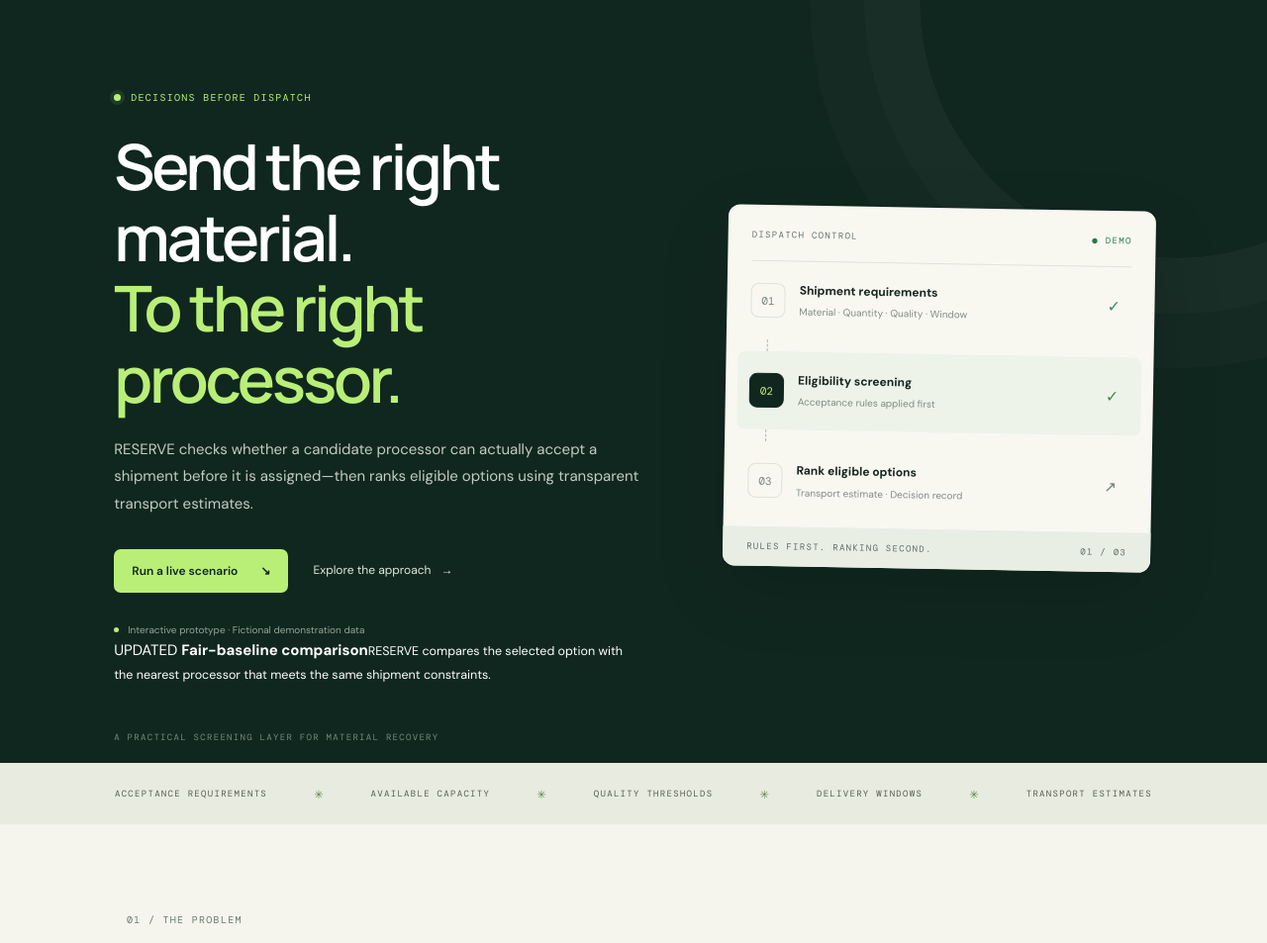
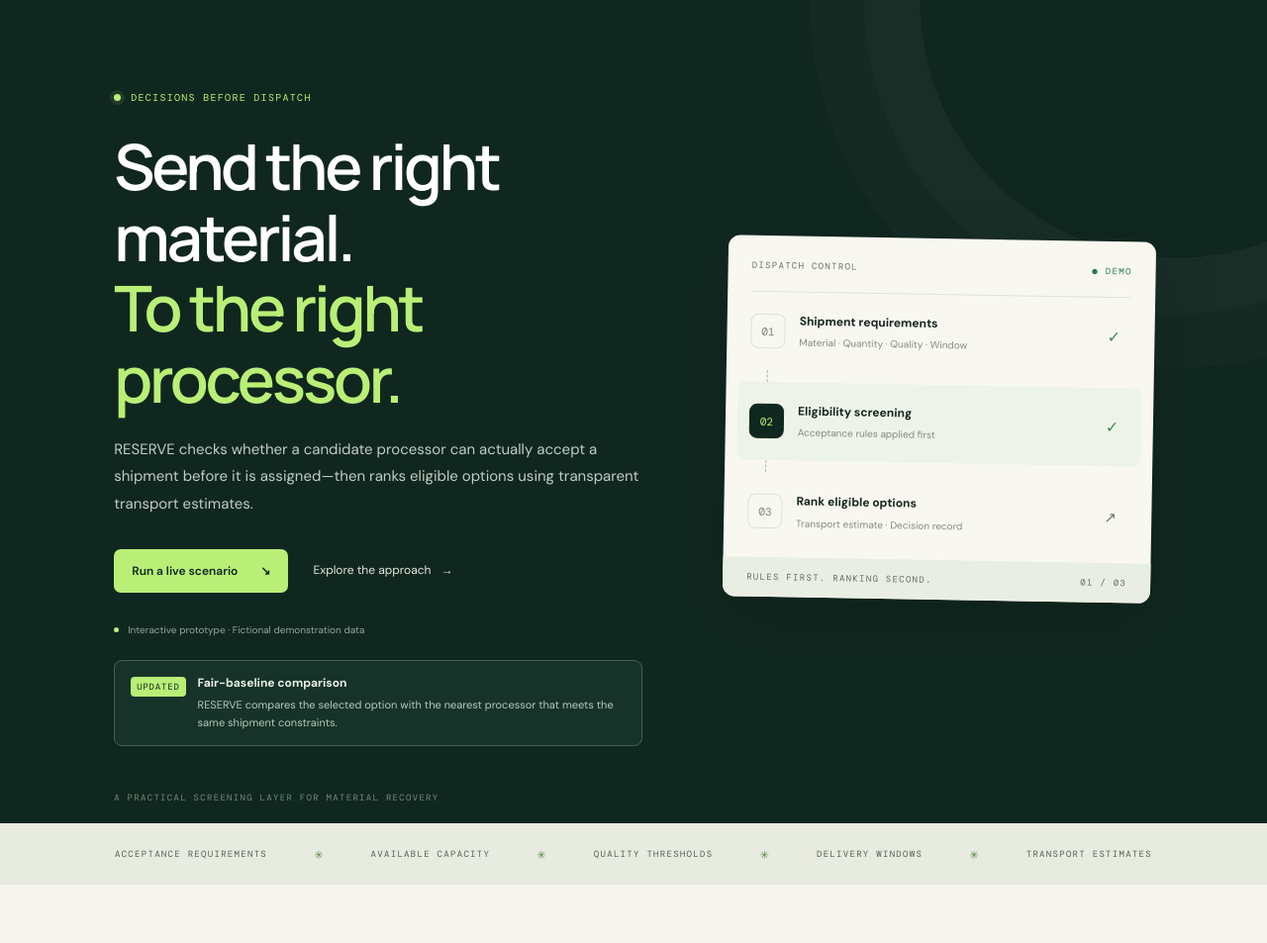
Before and after one commit to u19725505-star/reserve-climatechain-2026, a Flask app: page / in a window 1280 px wide. Shown: the part 82-1035 px from the top of the page at 99% size. Run offline with Flask 3, Linux system fonts and the light colour scheme.

Commit message:
Style visible fair-baseline release note

```diff
--- a/static/style.css
+++ b/static/style.css
@@ -151,3 +151,11 @@ footer p{font-size:11px;color:#a8b9ac;margin:0}
 .audit-event p{font-size:11px;color:#68756a;margin:3px 0}
 .audit-event small{font:9px var(--mono);color:#8a9589;overflow-wrap:anywhere}
 .audit-caveat{font-size:10px;color:#778277;line-height:1.8;margin-top:13px}
+
+
+/* Release 0.2: make the fair-baseline improvement visible above the fold. */
+.release-note{display:flex;align-items:flex-start;gap:12px;max-width:540px;margin-top:22px;padding:14px 16px;border:1px solid #42604c;border-radius:8px;background:#173329;color:#e8f0e8}
+.release-tag{flex:0 0 auto;margin-top:2px;padding:4px 6px;border-radius:4px;background:var(--green);color:var(--forest);font:9px var(--mono);letter-spacing:.8px}
+.release-note strong{display:block;font-size:12px;line-height:1.4}
+.release-note small{display:block;margin-top:4px;color:#b7c8bb;font-size:11px;line-height:1.65}
+@media(max-width:700px){.release-note{margin-top:18px;padding:12px}.release-note small{font-size:10px}}
```
